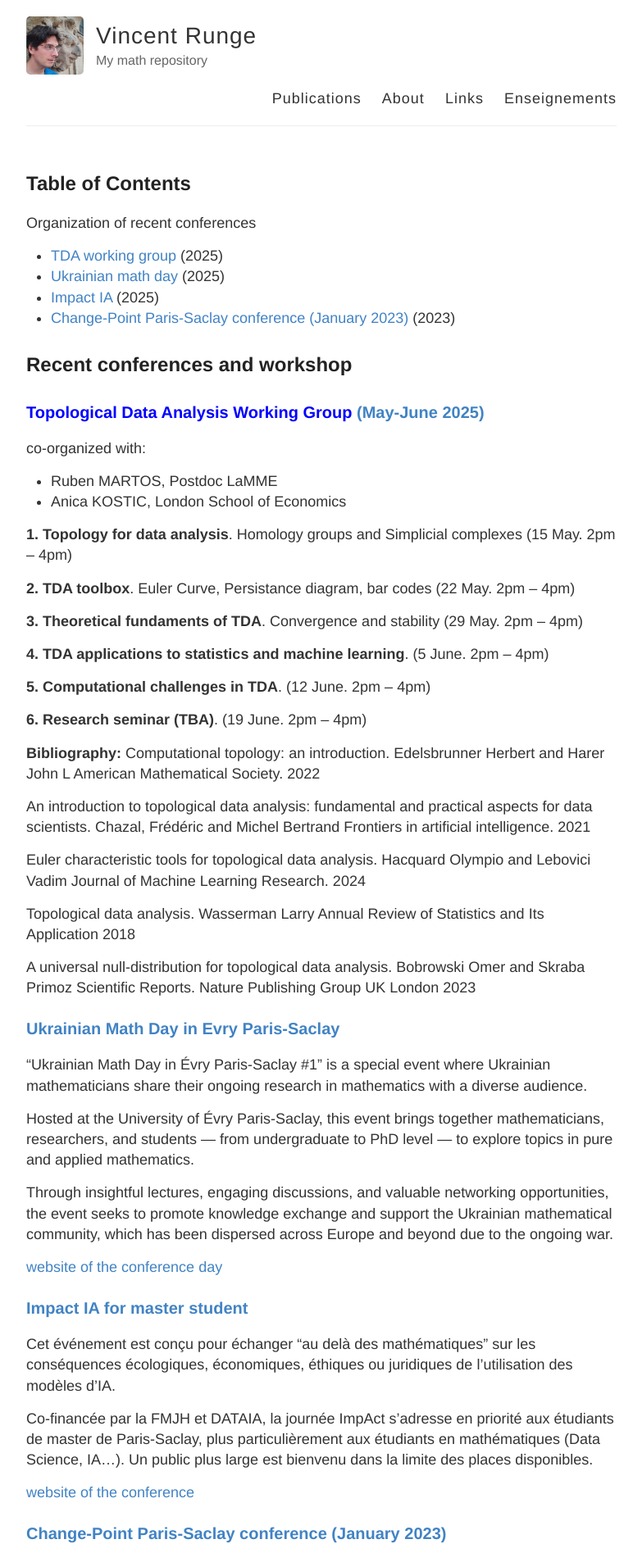
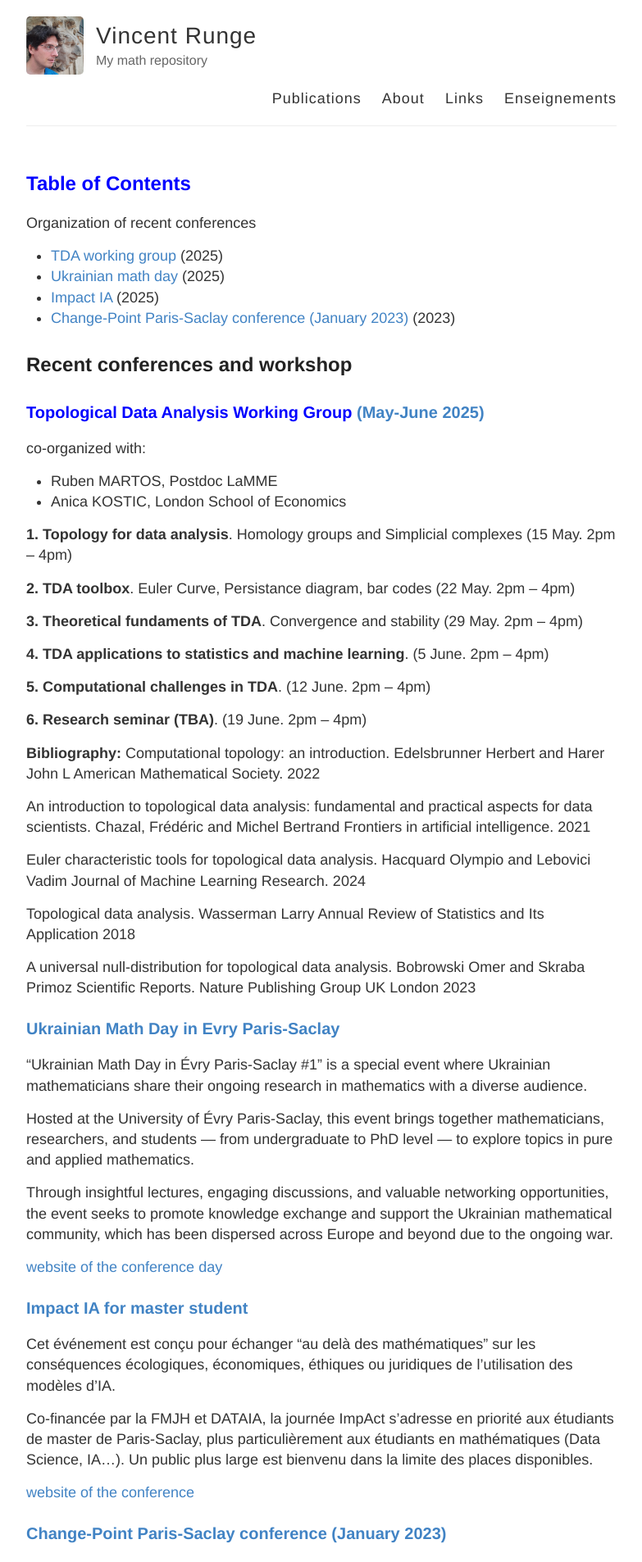
Before and after one commit to vincentrunge/vincentrunge.github.io, a Jekyll site: the page built from About.md, in a window 1280 px wide. Shown: the top 1906 px of the page at 82% size, without its empty margins (248-1031 px from the left). Built offline with Jekyll 4.4.1, drawn with Linux system fonts in a browser that asks for light colours.

Commit message:
Update About.md

```diff
--- a/About.md
+++ b/About.md
@@ -4,8 +4,7 @@ title: About
 permalink: /About/
 ---
 
-
-## Table of Contents
+## <span style="color:blue;"> Table of Contents </span>
 
 Organization of recent conferences
 
```
